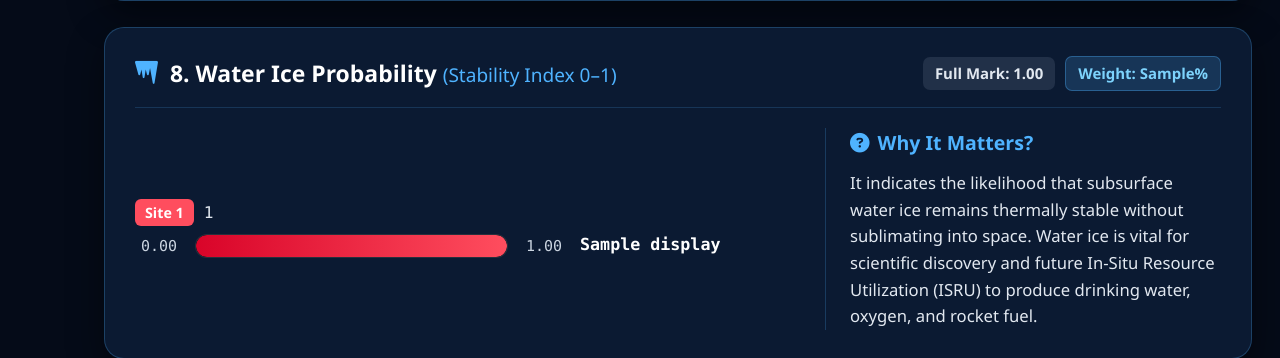
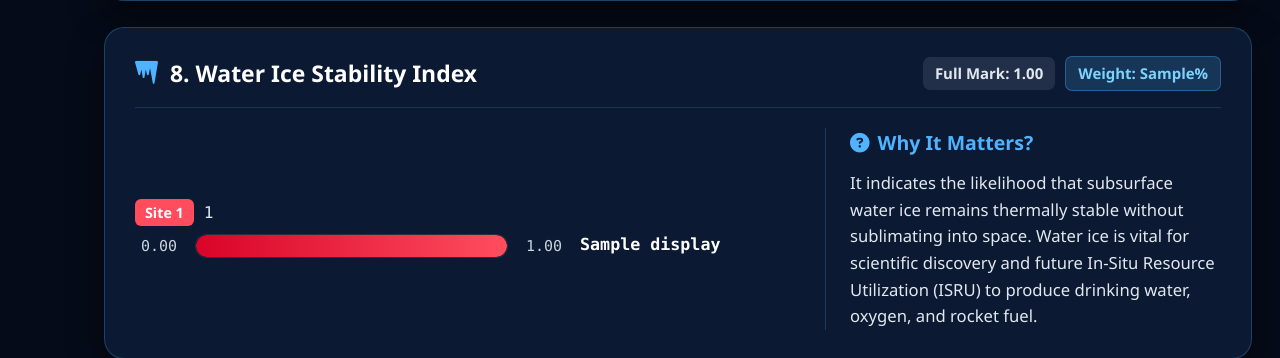
Before and after one commit to Victorhii/astropulse, a Flask app: template templates/results.html in a window 1280 px wide. Shown: the part 3682-4040 px from the top of the page. Run offline with Flask 3, Linux system fonts and the light colour scheme; the template is opened without the code that fills it: most values are stand-ins (such as "Sample title", 1, 10 or a date in 2020); some libraries are stand-ins or nearby versions.

Commit message:
Update results.html

```diff
--- a/templates/results.html
+++ b/templates/results.html
@@ -1311,7 +1311,7 @@ html, body {
                     <div class="criteria-card-header">
                         <div class="criteria-title-group">
                             <i class="fa-solid fa-icicles criteria-icon"></i>
-                            <h2>8. Water Ice Probability <span>(Stability Index 0–1)</span></h2>
+                            <h2>8. Water Ice Stability Index</h2>
                         </div>
                         <div class="criteria-meta-badges">
                             <span class="threshold-tag">Full Mark: 1.00</span>
```
